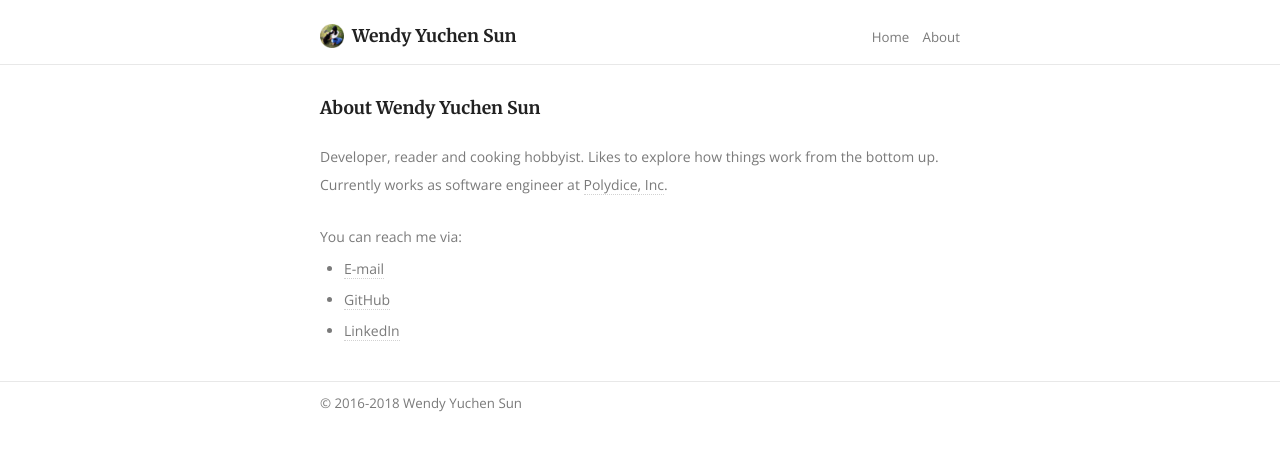
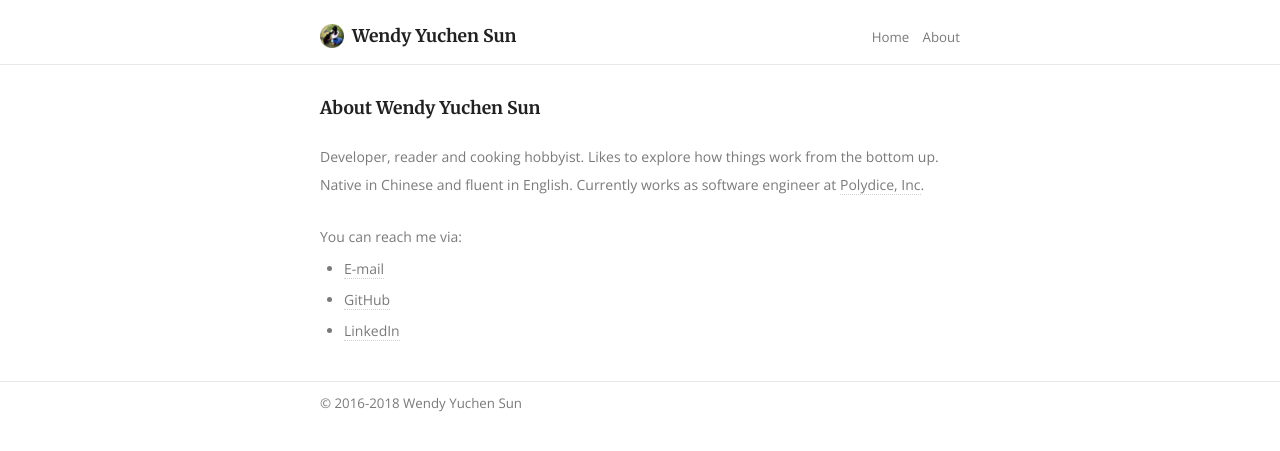
Before and after one commit to wendyyuchensun/wendyyuchensun.github.io, a Jekyll site: the page built from about/index.html, in a window 1280 px wide. Shown: the top 451 px of the page. Built offline with Jekyll 4.4.1, drawn with Linux system fonts in a browser that asks for light colours.

Commit message:
Update about page

```diff
--- a/about/index.html
+++ b/about/index.html
@@ -6,6 +6,7 @@ layout: default
   <p>
     Developer, reader and cooking hobbyist.
     Likes to explore how things work from the bottom up.
+    Native in Chinese and fluent in English.
     Currently works as software engineer at <a href="https://icook.tw">Polydice, Inc</a>.
   </p>
   <p>
```
